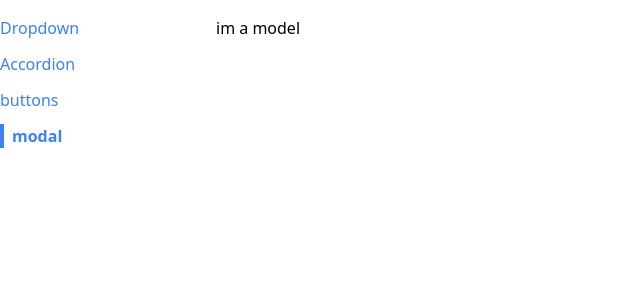
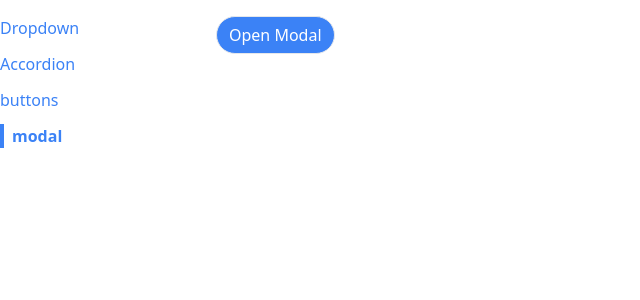
Before and after one commit to Alzubair98/comps, a React (Vite) app: page /modal in a window 1280 px wide. Shown: the top 300 px of the page, without its empty margins (0-640 px from the left). Built offline with nearby package versions, Linux system fonts and the light colour scheme.

Commit message:
use state and buuton to open modal

```diff
--- a/src/pages/ModalPage.jsx
+++ b/src/pages/ModalPage.jsx
@@ -1,10 +1,22 @@
-import React from "react";
+import React, { useState } from "react";
 import Modal from "../component/Modal";
+import Button from "../component/Button";
 
 const ModalPage = () => {
+  const [showModal, setShowModal] = useState(false);
+
   return (
     <div>
-      <Modal />
+      <Button
+        onClick={() => {
+          setShowModal(true);
+        }}
+        primary
+        rounded
+      >
+        Open Modal
+      </Button>
+      {showModal && <Modal />}
     </div>
   );
 };
```
